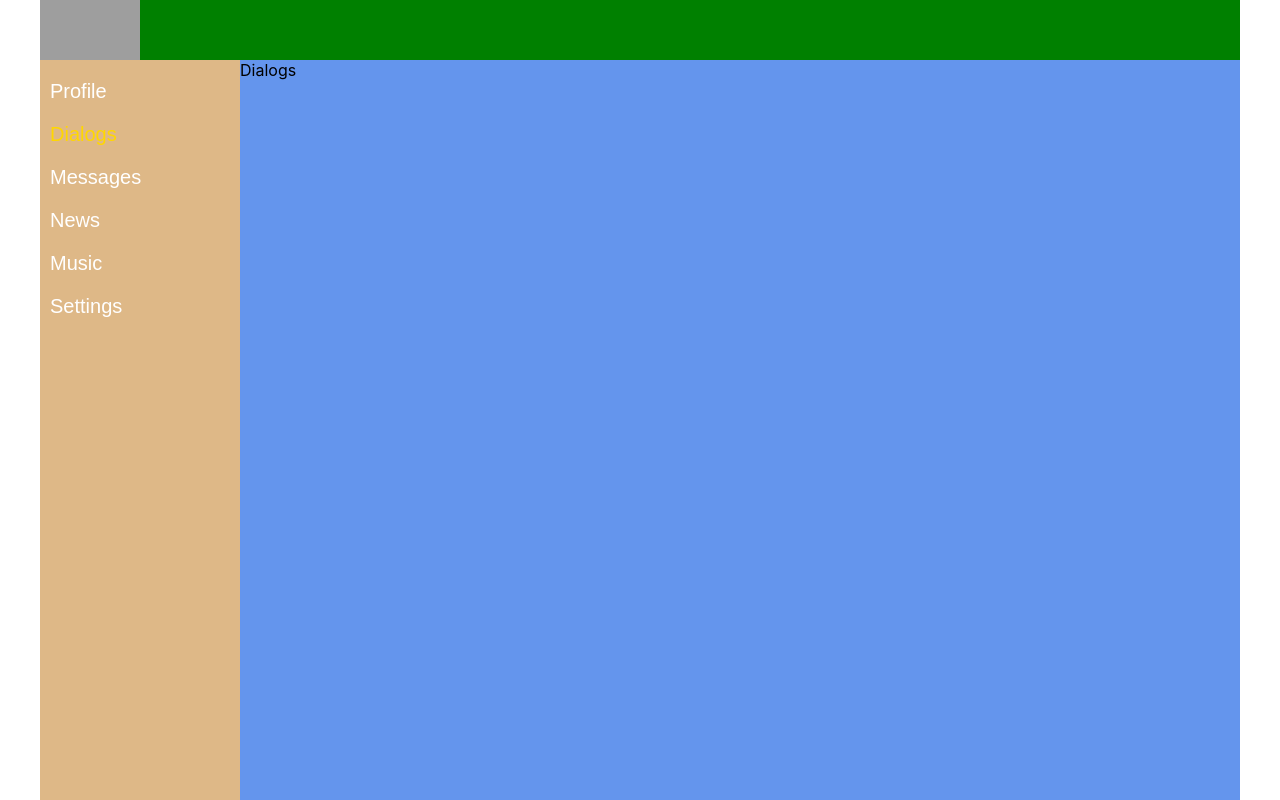
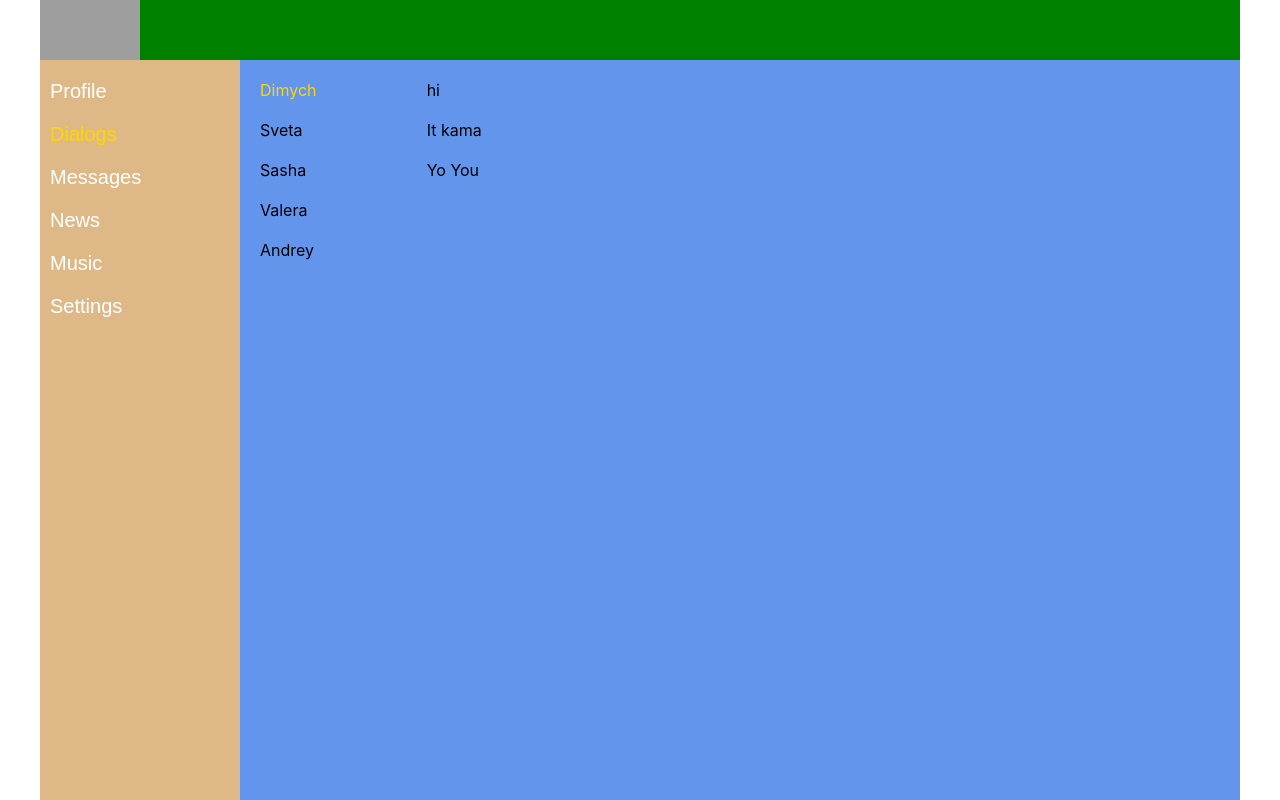
Before and after one commit to ruslan94t/Kabzda, a React (Create React App) app: page /dialogs in a window 1280 px wide. Built offline with nearby package versions, Linux system fonts and the light colour scheme; grey boxes are pictures that could not be loaded.

Commit message:
21 Dialogs Verstka

```diff
--- a/src/components/Dialogs/Dialogs.jsx
+++ b/src/components/Dialogs/Dialogs.jsx
@@ -1,12 +1,34 @@
 import React from 'react'
-import s from './Dialogs.modules.css'
+import s from './Dialogs.module.css'
 
 
 
 export default function Dialogs() {
   return (
-    <div>
-      Dialogs
+    <div className={s.dialogs}>
+      <div className={s.dialogsItems}>
+      <div className={s.dialog+' '+s.active}>
+          Dimych
+        </div>
+        <div className={s.dialog}>
+          Sveta
+        </div>
+        <div className={s.dialog}>
+          Sasha
+        </div>
+        <div className={s.dialog}>
+          Valera
+        </div>
+        <div className={s.dialog}>
+          Andrey
+        </div>
+      </div>
+      <div className={s.messages}>
+        <div className={s.message}>hi</div>
+        <div className={s.message}>It kama</div>
+        <div className={s.message}>Yo You</div>
+      </div>
+
     </div>
   )
 }
--- /dev/null
+++ b/src/components/Dialogs/Dialogs.module.css
@@ -0,0 +1,27 @@
+
+.dialogs{
+    display: grid;
+    grid-template-columns: 2fr 10fr;
+}
+
+.dialogsItems{
+padding: 10px;
+}
+
+
+.dialog{
+padding: 10px;
+}
+
+.dialogsItems .active{
+    color: gold;
+}
+
+.messages{
+padding: 10px;
+}
+
+
+.message{
+padding: 10px;
+}
```
Also changed, not shown: src/components/Dialogs/Dialogs.modules.css (deleted, +0 -7 lines).
